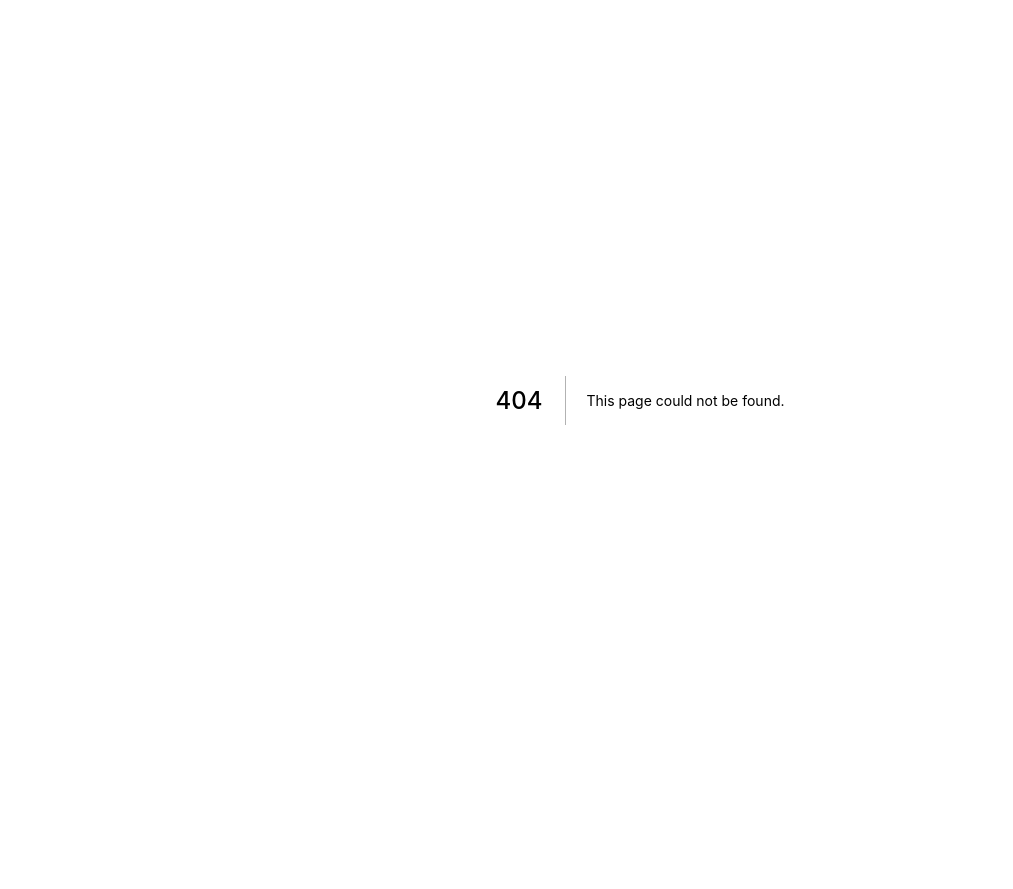
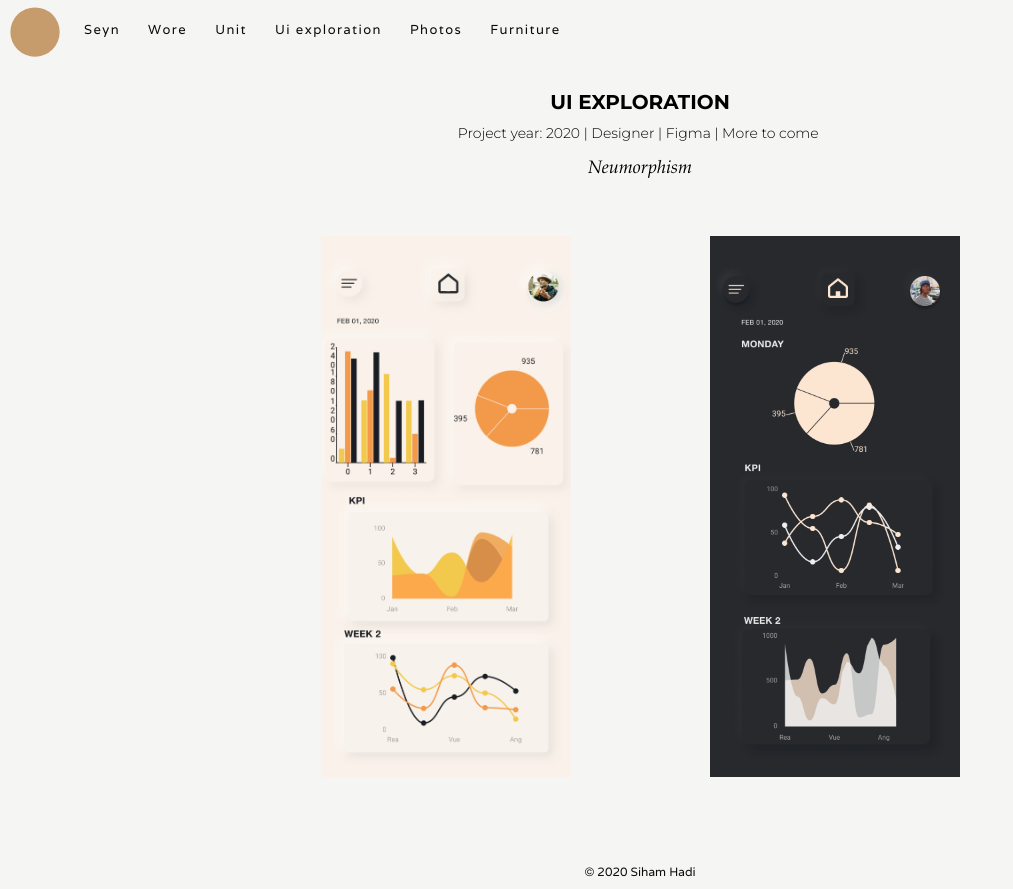
Before and after one commit to csobr/personal-website, a Next.js app: page /ui in a window 1280 px wide. Before the commit this address had no page. Shown: the whole page, without its empty margins (0-1013 px from the left). Before the commit the page ends 800 px from the top, so only its background shows below. Built offline with nearby package versions, Linux system fonts and the light colour scheme.

Commit message:
New page - Added new page for ui exploration.

```diff
--- a/src/components/navigation.js
+++ b/src/components/navigation.js
@@ -17,9 +17,9 @@ class Navbar extends React.Component {
         </div>
 
         <ul className="links">
-              <li>
+          <li>
             <a href="/seyn" onClick={this.toggle}>
-         Seyn
+              Seyn
             </a>
           </li>
           <li>
@@ -30,6 +30,11 @@ class Navbar extends React.Component {
           <li>
             <a href="/unit" onClick={this.toggle}>
               Unit
+            </a>
+          </li>
+          <li>
+            <a href="/ui" onClick={this.toggle}>
+              Ui exploration
             </a>
           </li>
           <li>
--- /dev/null
+++ b/src/pages/ui.js
@@ -0,0 +1,33 @@
+import React, { Component } from "react";
+import "../styles/main.scss";
+import Head from "next/head";
+import Navbar from "../components/navigation";
+import Footer from "../components/footer";
+import Layout from "../components/layout";
+
+export default class Ui extends Component {
+  render() {
+    return (
+      <div>
+        <Layout>
+          <Head>
+            <title>Ui</title>
+            <meta charSet="utf-8" />
+            <meta name="description" content="Seyn app coming soon" />
+          </Head>
+          <main>
+            <Navbar />
+            <h4> Ui exploration</h4>
+            <h5>Project year: 2020 | Designer | Figma | More to come </h5>
+            <p className="app-text"> Neumorphism </p>
+            <div className=" container container-app">
+              <img src="./images/swedbank.png" alt="app"></img>
+              <img src="./images/bev.png" alt="app"></img>
+            </div>
+          </main>
+          <Footer />
+        </Layout>
+      </div>
+    );
+  }
+}
```
Also changed, not shown: public/images/bev.png (added), public/images/swedbank.png (added).
